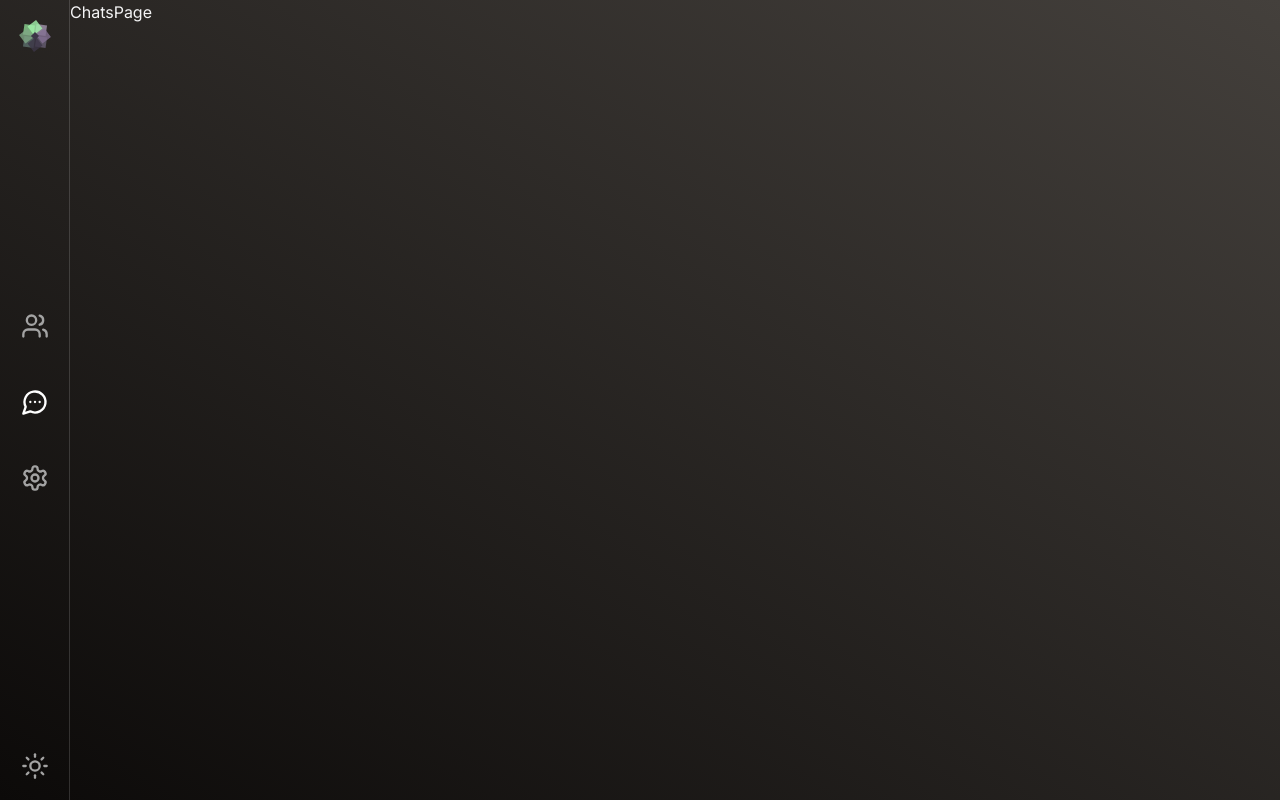
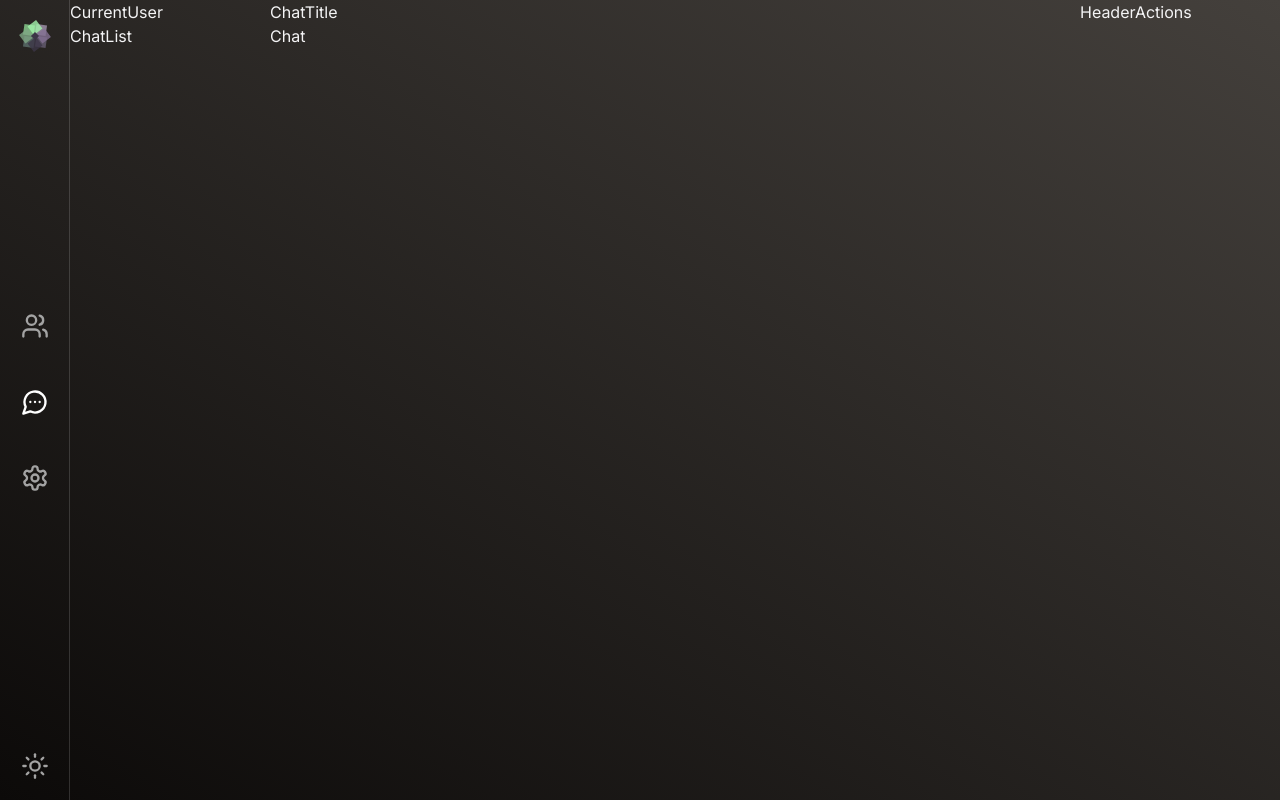
Before and after one commit to lex-od/social-network-with-chat, a Next.js app: page / in a window 1280 px wide. Built offline with nearby package versions, Linux system fonts and the light colour scheme.

Commit message:
Add header & chats page layout

```diff
--- a/src/app/page.tsx
+++ b/src/app/page.tsx
@@ -1,9 +1,16 @@
 import { Metadata } from "next";
+import Chat from "@/components/screens/ChatsPage/Chat/Chat";
+import ChatList from "@/components/screens/ChatsPage/ChatList/ChatList";
 
 export const metadata: Metadata = {
   title: "Chats | Taiga Social",
 };
 
 export default function ChatsPage() {
-  return <div>ChatsPage</div>;
+  return (
+    <div className="h-full grid grid-cols-[200px_1fr]">
+      <ChatList />
+      <Chat />
+    </div>
+  );
 }
--- /dev/null
+++ b/src/components/layouts/Header/Header.tsx
@@ -0,0 +1,13 @@
+import CurrentUser from "./_CurrentUser";
+
+const Header = () => {
+  return (
+    <div className="grid grid-cols-[200px_1fr_200px]">
+      <CurrentUser />
+      <div>ChatTitle</div>
+      <div>HeaderActions</div>
+    </div>
+  );
+};
+
+export default Header;
--- /dev/null
+++ b/src/components/layouts/Header/_CurrentUser.tsx
@@ -0,0 +1,5 @@
+const CurrentUser = () => {
+  return <div>CurrentUser</div>;
+};
+
+export default CurrentUser;
--- a/src/components/layouts/RootLayoutClient.tsx
+++ b/src/components/layouts/RootLayoutClient.tsx
@@ -1,10 +1,12 @@
 import { FC, PropsWithChildren } from "react";
 import Sidebar from "./Sidebar/Sidebar";
+import Header from "./Header/Header";
 
 const RootLayoutClient: FC<PropsWithChildren> = ({ children }) => {
   return (
-    <div className="h-full grid grid-cols-root-layout">
+    <div className="h-full grid grid-cols-[70px_1fr] grid-rows-[auto_1fr]">
       <Sidebar />
+      <Header />
       <main>{children}</main>
     </div>
   );
--- a/src/components/layouts/Sidebar/Sidebar.tsx
+++ b/src/components/layouts/Sidebar/Sidebar.tsx
@@ -11,7 +11,7 @@ const Sidebar = () => {
   const pathname = usePathname();
 
   return (
-    <aside className="py-5 flex flex-col justify-between items-center border-r border-r-white/15">
+    <aside className="row-start-1 row-span-2 py-5 flex flex-col justify-between items-center border-r border-r-white/15">
       <Image src="/icons/logo.svg" alt="Logo" width={32} height={32} priority />
 
       <nav>
--- /dev/null
+++ b/src/components/screens/ChatsPage/Chat/Chat.tsx
@@ -0,0 +1,5 @@
+const Chat = () => {
+  return <div>Chat</div>;
+};
+
+export default Chat;
--- /dev/null
+++ b/src/components/screens/ChatsPage/ChatList/ChatList.tsx
@@ -0,0 +1,5 @@
+const ChatList = () => {
+  return <div>ChatList</div>;
+};
+
+export default ChatList;
--- a/tailwind.config.ts
+++ b/tailwind.config.ts
@@ -8,9 +8,9 @@ const config: Config = {
   ],
   theme: {
     extend: {
-      gridTemplateColumns: {
-        "root-layout": "70px 1fr",
-      },
+      // gridTemplateColumns: {
+      //   "root-layout": "70px 1fr",
+      // },
     },
   },
   plugins: [],
```
